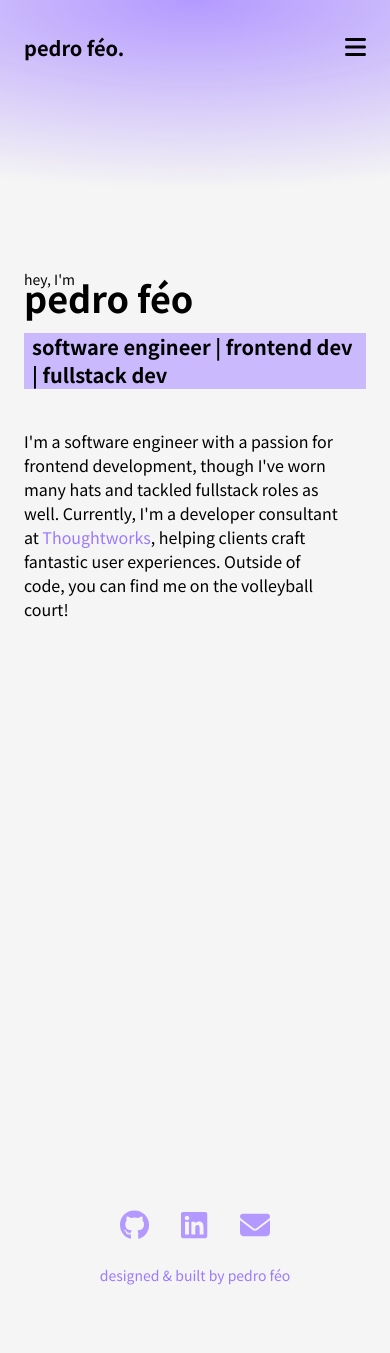
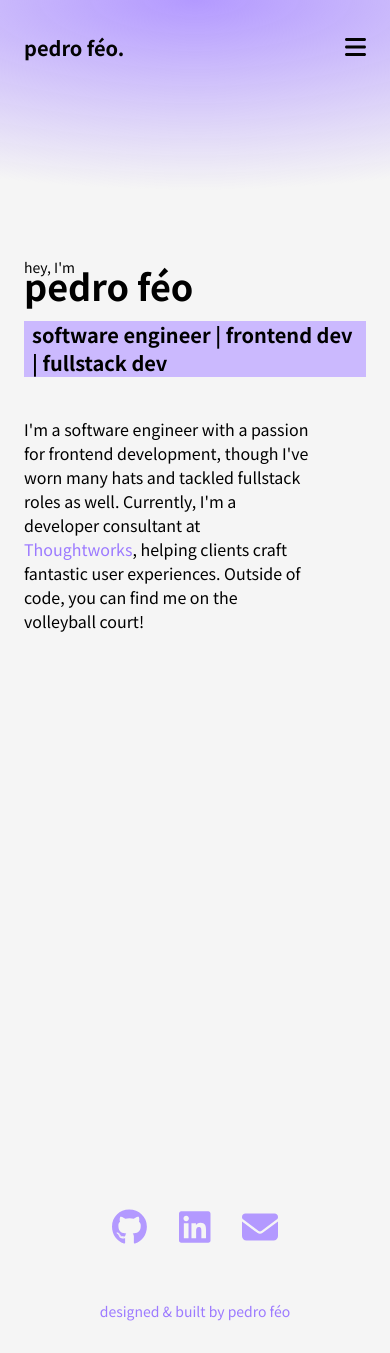
Before and after one commit to Phe0/cv, a Next.js app: page / in a window 390 px wide. Before the commit the page ends 1317 px from the top, so only its background shows below. Built offline with nearby package versions, Linux system fonts and the light colour scheme.

Commit message:
fix responsiveness

```diff
--- a/app/components/main-section.tsx
+++ b/app/components/main-section.tsx
@@ -12,7 +12,7 @@ export function MainSection() {
           software engineer | frontend dev | fullstack dev
         </mark>
       </h2>
-      <p className="w-3/5 min-w-80">
+      <p className="w-3/5 min-w-72">
         I&apos;m a software engineer with a passion for frontend development,
         though I&apos;ve worn many hats and tackled fullstack roles as well.
         Currently, I&apos;m a developer consultant at{" "}
--- a/components/footer/index.tsx
+++ b/components/footer/index.tsx
@@ -7,16 +7,19 @@ import { CustomLink } from "../custom-link";
 const items = [
   {
     name: "GitHub",
+    description: "My GitHub profile",
     icon: faGithub,
     href: "https://github.com/Phe0",
   },
   {
     name: "LinkedIn",
+    description: "My LinkedIn profile",
     icon: faLinkedin,
     href: "https://www.linkedin.com/in/pedrofeo/",
   },
   {
     name: "Email",
+    description: "Send me an email",
     icon: faEnvelope,
     href: "mailto:pedrohafeo@gmail.com",
   },
@@ -25,19 +28,19 @@ const items = [
 export function Footer() {
   return (
     <footer className="w-full flex justify-center flex-col items-center">
-      <ul className="sm:fixed sm:mb-0 mb-6 bottom-8 right-8 flex sm:flex-col items-center sm:gap-4 gap-8 text-3xl text-violet">
-        {items.map(({ name, icon, href }) => (
+      <ul className="sm:fixed sm:mb-0 mb-6 bottom-8 right-12 flex sm:flex-col items-center sm:gap-4 gap-8 text-4xl text-violet">
+        {items.map(({ name, icon, href, description }) => (
           <li
             key={name}
             className="hover:-translate-y-1 transform duration-100"
           >
             <Link href={href}>
-              <FontAwesomeIcon icon={icon} />
+              <FontAwesomeIcon icon={icon} aria-description={description} />
             </Link>
           </li>
         ))}
       </ul>
-      <CustomLink href="https://github.com/Phe0/cv" className="mb-8 text-sm">
+      <CustomLink href="https://github.com/Phe0/cv" className="my-8 text-sm">
         designed & built by pedro féo
       </CustomLink>
     </footer>
```
